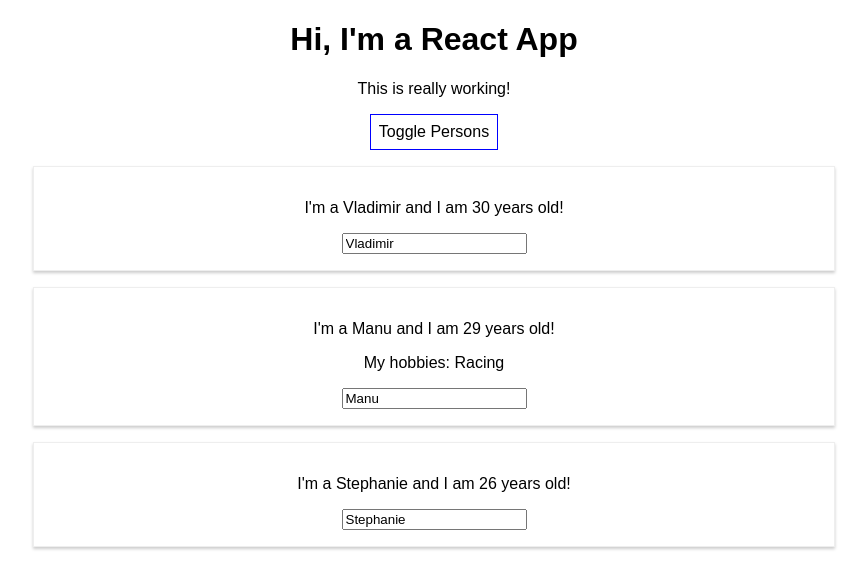
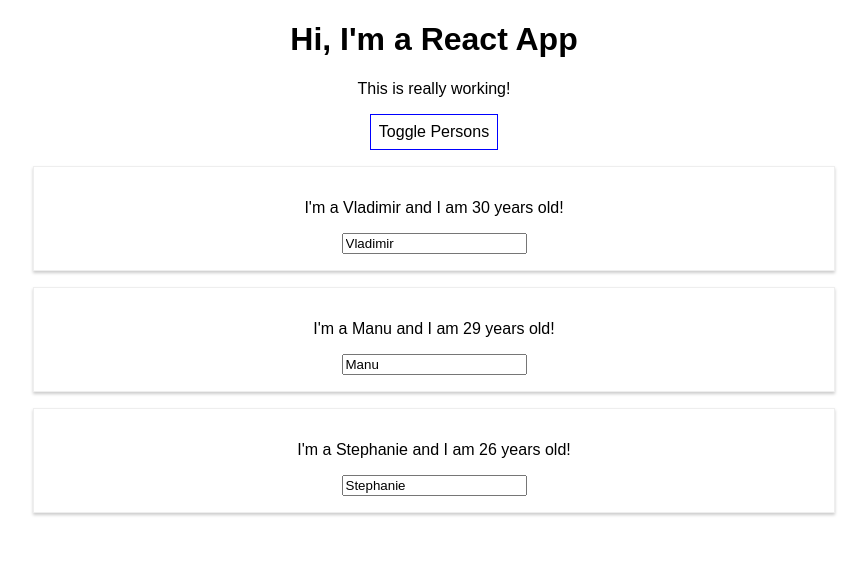
Before and after one commit to lomonosv/udemy-react-complete-guide, a React (Create React App) app: page / in a window 1280 px wide. Both pictures are taken after a click on the button "Toggle Persons". Shown: the top 588 px of the page, without its empty margins (206-1073 px from the left). Built offline with nearby package versions, Linux system fonts and the light colour scheme.

Commit message:
Outputting lists and immutable state changing'

```diff
--- a/src/App.js
+++ b/src/App.js
@@ -14,16 +14,6 @@ class App extends Component {
     showPersons: false
   };
 
-  switchNameHandler = (newName) => {
-    this.setState({
-      persons: [
-        { name: newName, age: 30 },
-        { name: 'Manu', age: 29 },
-        { name: 'Stephanie', age: 27 }
-      ]
-    });
-  };
-
   nameChangedHandler = (event) => {
     this.setState({
       persons: [
@@ -32,6 +22,16 @@ class App extends Component {
         { name: 'Stephanie', age: 26 }
       ]
     });
+  };
+
+  deletePersonHandler = (personIndex) => {
+        // const persons = this.state.persons.slice();
+        const persons = [...this.state.persons];
+        persons.splice(personIndex, 1);
+
+        this.setState({
+            persons: persons
+        });
   };
 
   togglePersonsHandler = () => {
@@ -55,17 +55,12 @@ class App extends Component {
     if (this.state.showPersons) {
         persons = (
           <div>
-            <Person
-              name={ this.state.persons[0].name }
-              age={ this.state.persons[0].age }/>
-            <Person
-              name={ this.state.persons[1].name }
-              age={ this.state.persons[1].age }
-              click={ this.switchNameHandler.bind(this, 'Max!') }
-              changed={ this.nameChangedHandler }>My hobbies: Racing</Person>
-            <Person
-              name={ this.state.persons[2].name }
-              age={ this.state.persons[2].age}/>
+            { this.state.persons.map((person, index) => {
+                return <Person
+                  click={ this.deletePersonHandler.bind(this, index) }
+                  name={ person.name }
+                  age={ person.age }/>
+            }) }
           </div>
         );
     }
```
